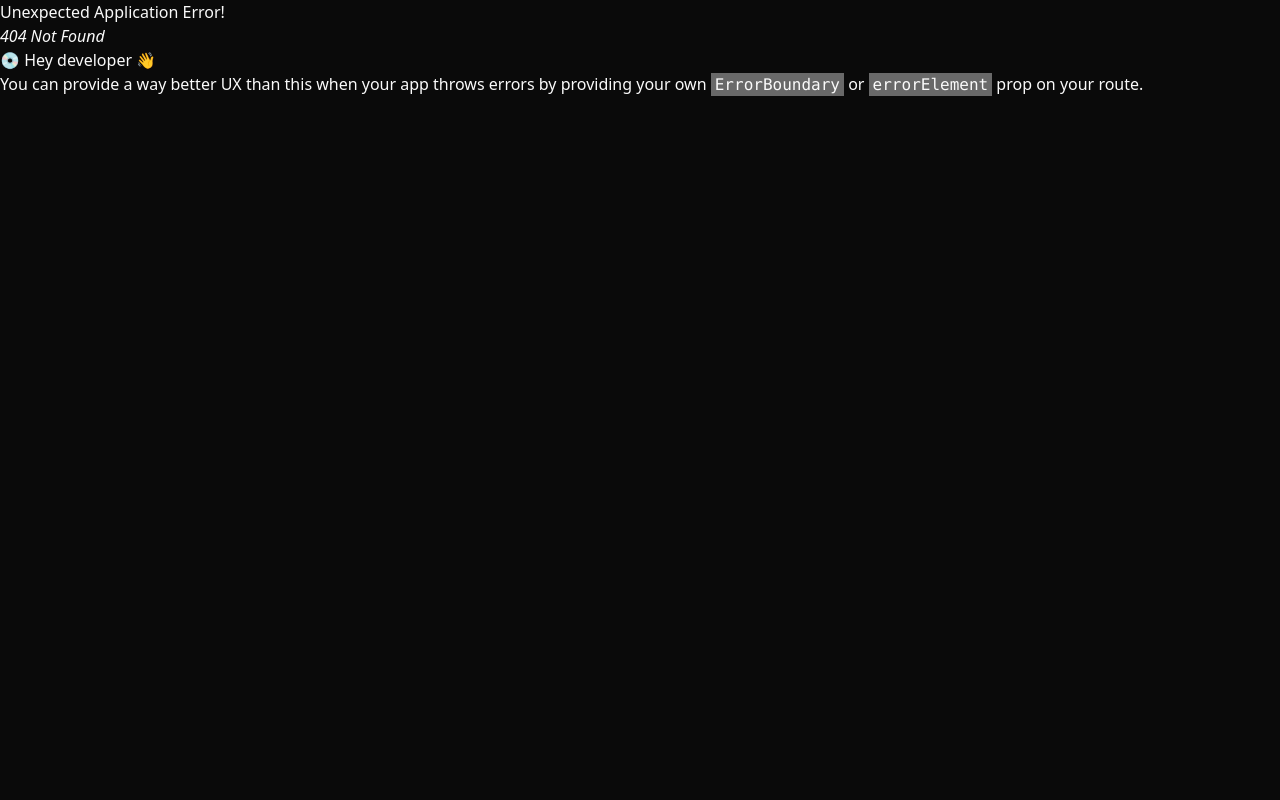
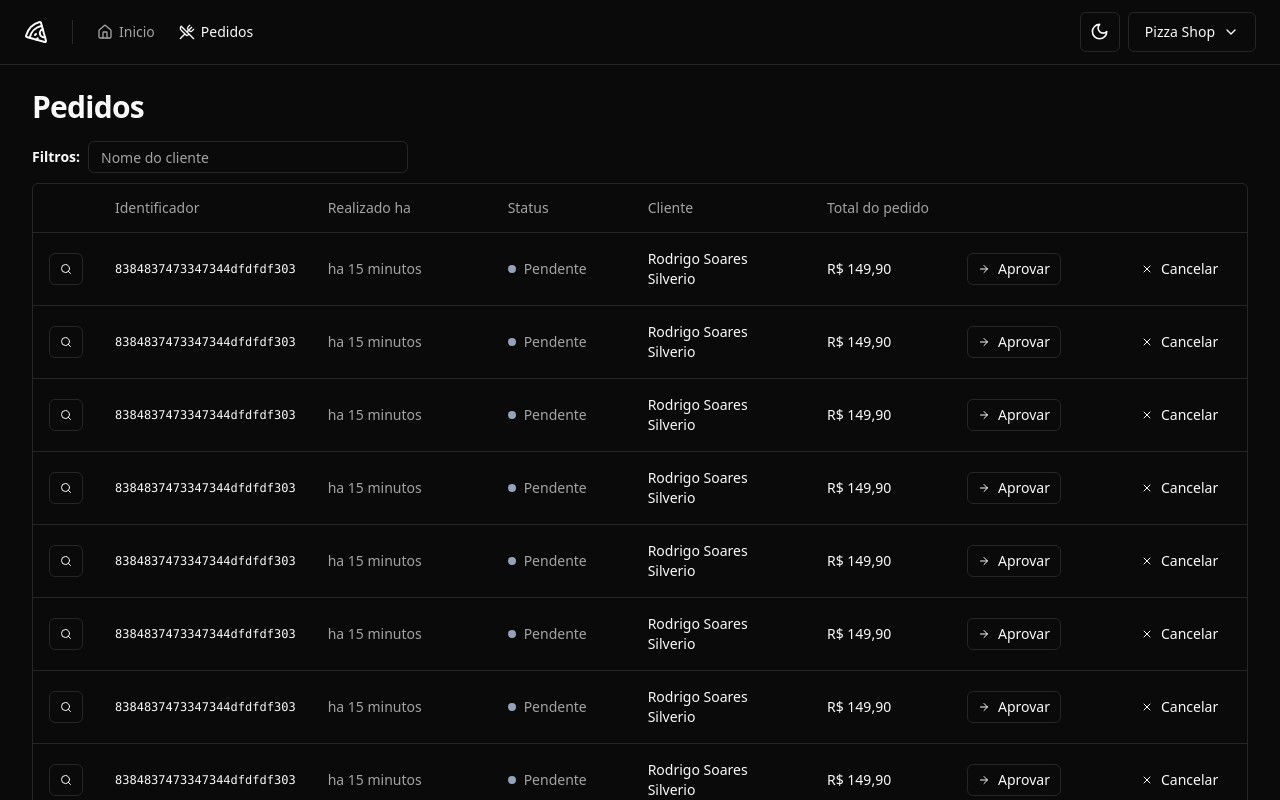
Before and after one commit to rssilverioo/pizzashop, a React (Vite) app: page /orders in a window 1280 px wide. Before the commit this address had no page. Shown: the top 800 px of the page. Built offline with nearby package versions, Linux system fonts and the light colour scheme.

Commit message:
add table on project

```diff
--- a/src/components/ui/button.tsx
+++ b/src/components/ui/button.tsx
@@ -22,6 +22,7 @@
       size: {
         default: 'h-10 px-4 py-2',
         sm: 'h-9 rounded-md px-3',
+        xs: 'h-8 px-2.5',
         lg: 'h-11 rounded-md px-8',
         icon: 'h-10 w-10',
       },
--- /dev/null
+++ b/src/components/ui/table.tsx
@@ -0,0 +1,117 @@
+import * as React from "react"
+
+import { cn } from "@/lib/utils"
+
+const Table = React.forwardRef<
+  HTMLTableElement,
+  React.HTMLAttributes<HTMLTableElement>
+>(({ className, ...props }, ref) => (
+  <div className="relative w-full overflow-auto">
+    <table
+      ref={ref}
+      className={cn("w-full caption-bottom text-sm", className)}
+      {...props}
+    />
+  </div>
+))
+Table.displayName = "Table"
+
+const TableHeader = React.forwardRef<
+  HTMLTableSectionElement,
+  React.HTMLAttributes<HTMLTableSectionElement>
+>(({ className, ...props }, ref) => (
+  <thead ref={ref} className={cn("[&_tr]:border-b", className)} {...props} />
+))
+TableHeader.displayName = "TableHeader"
+
+const TableBody = React.forwardRef<
+  HTMLTableSectionElement,
+  React.HTMLAttributes<HTMLTableSectionElement>
+>(({ className, ...props }, ref) => (
+  <tbody
+    ref={ref}
+    className={cn("[&_tr:last-child]:border-0", className)}
+    {...props}
+  />
+))
+TableBody.displayName = "TableBody"
+
+const TableFooter = React.forwardRef<
+  HTMLTableSectionElement,
+  React.HTMLAttributes<HTMLTableSectionElement>
+>(({ className, ...props }, ref) => (
+  <tfoot
+    ref={ref}
+    className={cn(
+      "border-t bg-muted/50 font-medium [&>tr]:last:border-b-0",
+      className
+    )}
+    {...props}
+  />
+))
+TableFooter.displayName = "TableFooter"
+
+const TableRow = React.forwardRef<
+  HTMLTableRowElement,
+  React.HTMLAttributes<HTMLTableRowElement>
+>(({ className, ...props }, ref) => (
+  <tr
+    ref={ref}
+    className={cn(
+      "border-b transition-colors hover:bg-muted/50 data-[state=selected]:bg-muted",
+      className
+    )}
+    {...props}
+  />
+))
+TableRow.displayName = "TableRow"
+
+const TableHead = React.forwardRef<
+  HTMLTableCellElement,
+  React.ThHTMLAttributes<HTMLTableCellElement>
+>(({ className, ...props }, ref) => (
+  <th
+    ref={ref}
+    className={cn(
+      "h-12 px-4 text-left align-middle font-medium text-muted-foreground [&:has([role=checkbox])]:pr-0",
+      className
+    )}
+    {...props}
+  />
+))
+TableHead.displayName = "TableHead"
+
+const TableCell = React.forwardRef<
+  HTMLTableCellElement,
+  React.TdHTMLAttributes<HTMLTableCellElement>
+>(({ className, ...props }, ref) => (
+  <td
+    ref={ref}
+    className={cn("p-4 align-middle [&:has([role=checkbox])]:pr-0", className)}
+    {...props}
+  />
+))
+TableCell.displayName = "TableCell"
+
+const TableCaption = React.forwardRef<
+  HTMLTableCaptionElement,
+  React.HTMLAttributes<HTMLTableCaptionElement>
+>(({ className, ...props }, ref) => (
+  <caption
+    ref={ref}
+    className={cn("mt-4 text-sm text-muted-foreground", className)}
+    {...props}
+  />
+))
+TableCaption.displayName = "TableCaption"
+
+export {
+  Table,
+  TableHeader,
+  TableBody,
+  TableFooter,
+  TableHead,
+  TableRow,
+  TableCell,
+  TableCaption,
+}
--- /dev/null
+++ b/src/pages/app/orders/orders.tsx
@@ -0,0 +1,90 @@
+import { ArrowRight, Search, X } from 'lucide-react'
+import { Helmet } from 'react-helmet-async'
+
+import { Button } from '../../../components/ui/button'
+import { Input } from '../../../components/ui/input'
+import {
+  Table,
+  TableBody,
+  TableCell,
+  TableHead,
+  TableHeader,
+  TableRow,
+} from '../../../components/ui/table'
+
+export function Orders() {
+  return (
+    <>
+      <Helmet title="Pedidos" />
+      <div className="flex flex-col gap-4">
+        <h1 className="text-3xl font-bold tracking-tight">Pedidos</h1>
+      </div>
+      <div className="space-y-2.5">
+        <form className="flex items-center gap-2">
+          <span className="text-sm font-semibold">Filtros:</span>
+          <Input placeholder="Nome do cliente" className="h-8 w-[320px]" />
+        </form>
+        <div className="rounded-md border">
+          <Table>
+            <TableHeader>
+              <TableRow>
+                <TableHead className="w-[64px]"></TableHead>
+                <TableHead className="w-[140px]">Identificador</TableHead>
+                <TableHead className="w-[180px]">Realizado ha</TableHead>
+                <TableHead className="w-[140px]">Status</TableHead>
+                <TableHead>Cliente</TableHead>
+                <TableHead className="w-[140px]">Total do pedido</TableHead>
+                <TableHead className="w-[164px]"></TableHead>
+                <TableHead className="w-[132px]"></TableHead>
+              </TableRow>
+            </TableHeader>
+            <TableBody>
+              {Array.from({ length: 10 }).map((_, index) => {
+                return (
+                  <TableRow key={index}>
+                    <TableCell>
+                      <Button variant="outline" size="xs">
+                        <Search className="h-3 w-3" />
+                        <span className="sr-only">Detalhes do pedido</span>
+                      </Button>
+                    </TableCell>
+                    <TableCell className="font-mono text-xs font-medium">
+                      8384837473347344dfdfdf303
+                    </TableCell>
+                    <TableCell className="text-muted-foreground">
+                      ha 15 minutos
+                    </TableCell>
+                    <TableCell>
+                      <div className="flex items-center gap-2">
+                        <span className="h-2 w-2 rounded-full bg-slate-400" />
+                        <span className="font-medum text-muted-foreground">
+                          Pendente
+                        </span>
+                      </div>
+                    </TableCell>
+                    <TableCell className="font-medium">
+                      Rodrigo Soares Silverio
+                    </TableCell>
+                    <TableCell className="font-medium">R$ 149,90</TableCell>
+                    <TableCell>
+                      <Button variant="outline" size="xs">
+                        <ArrowRight className="mr-2 h-3 w-3" />
+                        Aprovar
+                      </Button>
+                    </TableCell>
+                    <TableCell>
+                      <Button variant="ghost" size="xs">
+                        <X className="mr-2 h-3 w-3" />
+                        Cancelar
+                      </Button>
+                    </TableCell>
+                  </TableRow>
+                )
+              })}
+            </TableBody>
+          </Table>
+        </div>
+      </div>
+    </>
+  )
+}
--- a/src/routes.tsx
+++ b/src/routes.tsx
@@ -3,6 +3,7 @@
 import { AppLayout } from './pages/_layouts/app'
 import { AuthLayout } from './pages/_layouts/auth'
 import { Dashboard } from './pages/app/dashboard'
+import { Orders } from './pages/app/orders/orders'
 import { SignIn } from './pages/auth/sign-in'
 import { SignUp } from './pages/auth/sign-up'
 
@@ -10,7 +11,10 @@
   {
     path: '/',
     element: <AppLayout />,
-    children: [{ path: '/', element: <Dashboard /> }],
+    children: [
+      { path: '/', element: <Dashboard /> },
+      { path: '/orders', element: <Orders /> },
+    ],
   },
   {
     path: '/',
```
